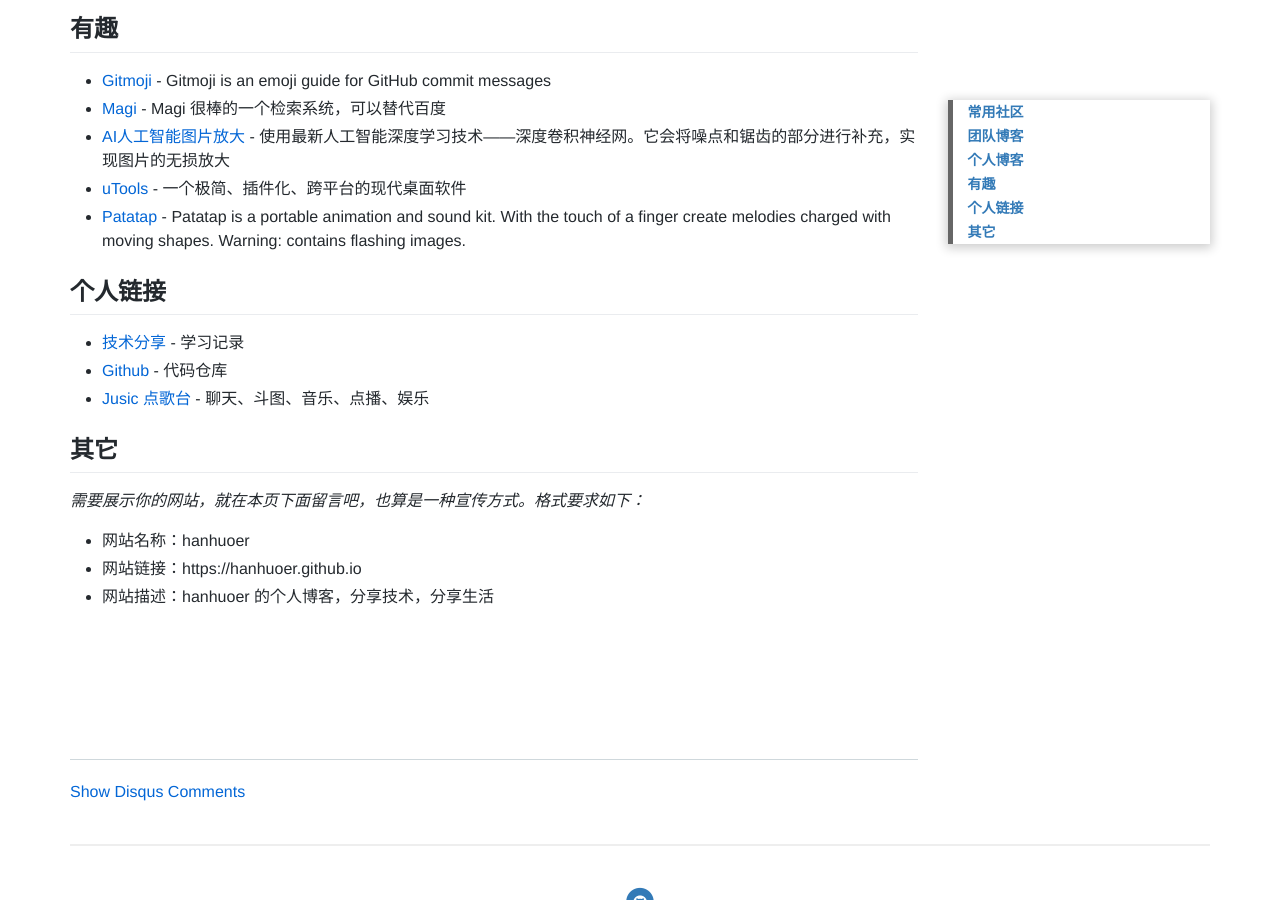
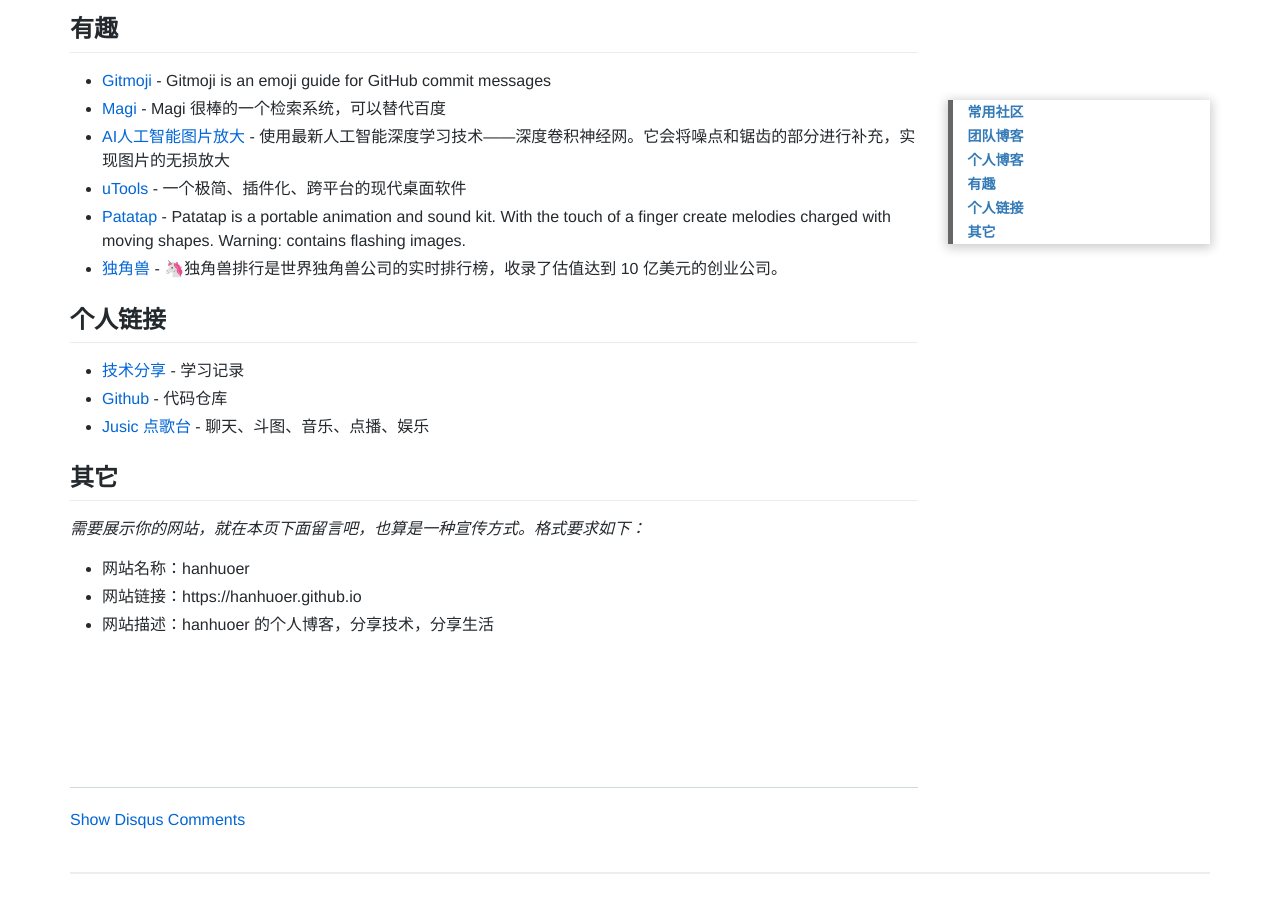
Before and after one commit to hanhuoer/hanhuoer.github.io, a Jekyll site: the page built from pages/link.md, in a window 1280 px wide and 900 px high, scrolled down 979 px. Built offline with Jekyll 4.4.1, drawn with Linux system fonts in a browser that asks for light colours; nearby versions of some CDN libraries; comment, search, counter and statistics services are not loaded.

Commit message:
:pencil: link

```diff
--- a/pages/link.md
+++ b/pages/link.md
@@ -34,6 +34,7 @@ permalink: /link
 - [AI人工智能图片放大](https://bigjpg.com/) - 使用最新人工智能深度学习技术——深度卷积神经网。它会将噪点和锯齿的部分进行补充，实现图片的无损放大
 - [uTools](https://u.tools/) - 一个极简、插件化、跨平台的现代桌面软件
 - [Patatap](https://www.patatap.com/) - Patatap is a portable animation and sound kit. With the touch of a finger create melodies charged with moving shapes. Warning: contains flashing images.
+- [独角兽](https://dujiaoshou.io/) - 🦄独角兽排行是世界独角兽公司的实时排行榜，收录了估值达到 10 亿美元的创业公司。
 
 ## 个人链接
 
```
